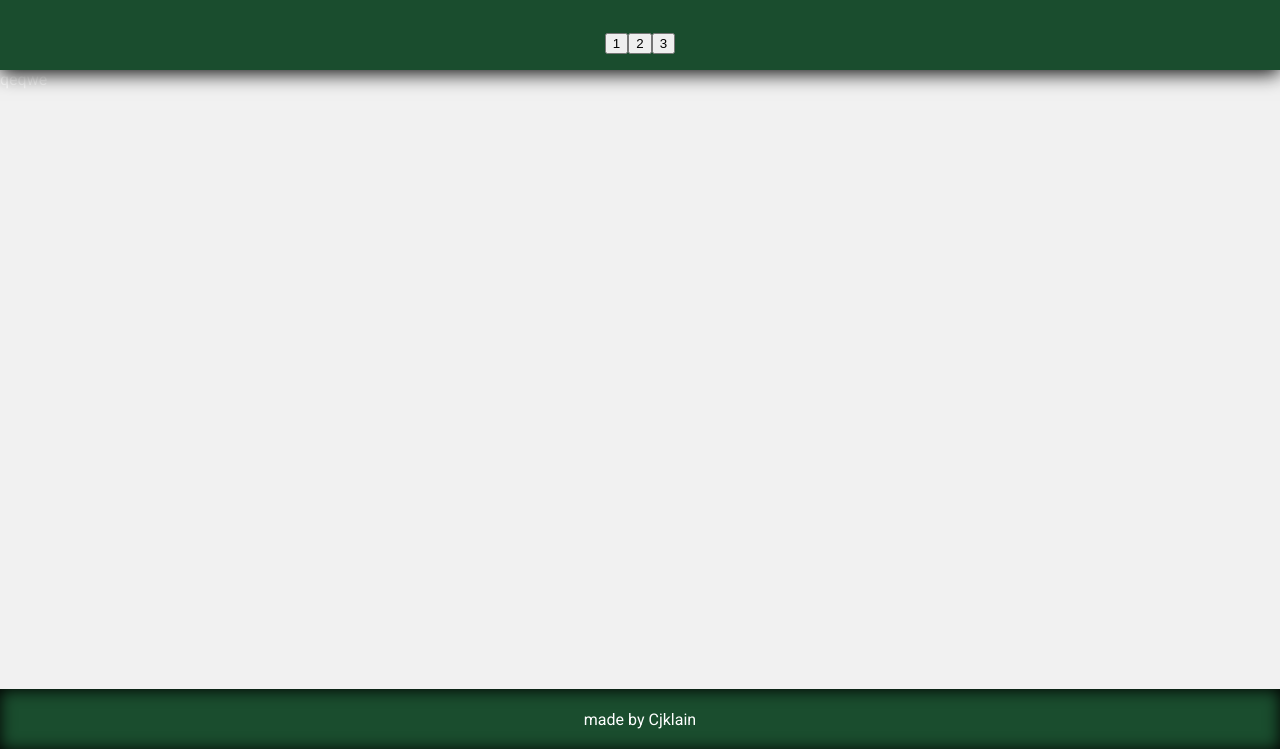
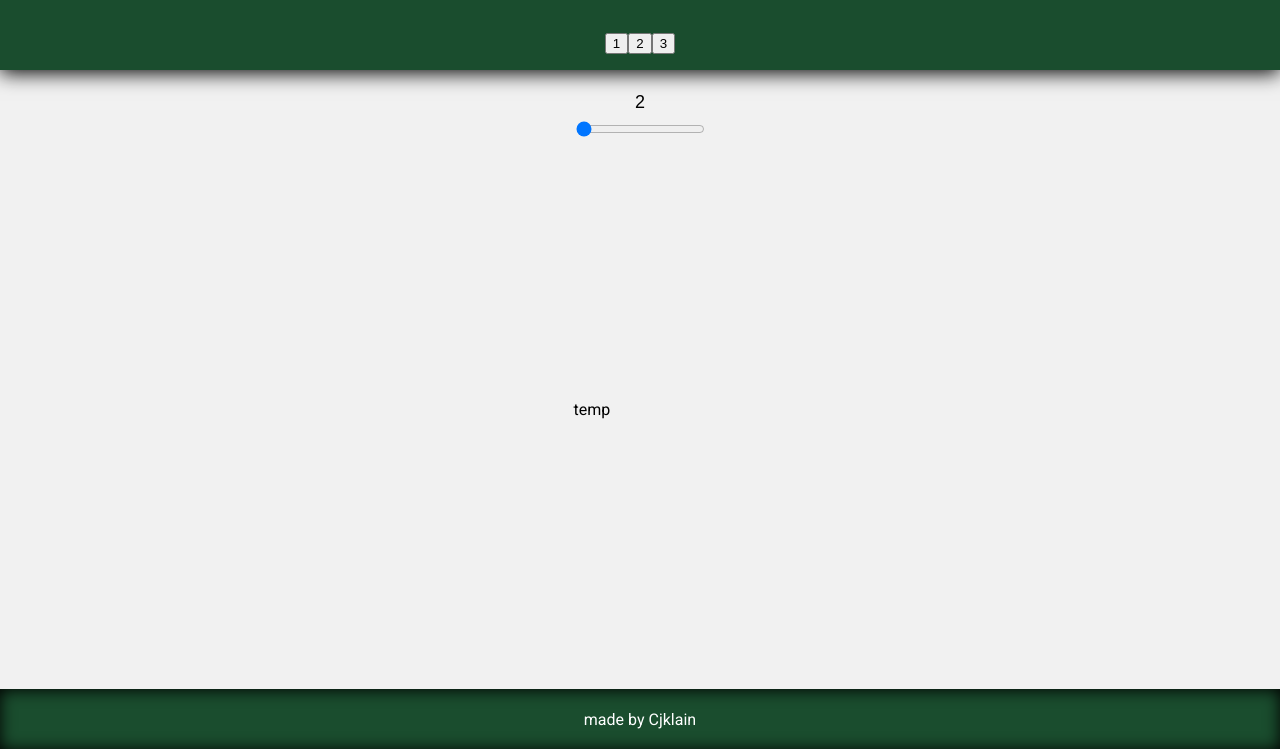
Before and after one commit to Cjklain/sorting-demo, a website: page index.html in a window 1280 px wide. Shown: the part 51-800 px from the top of the page. Drawn offline with Linux system fonts and the light colour scheme.

Commit message:
Add control input

```diff
--- a/index.html
+++ b/index.html
@@ -31,7 +31,11 @@
       </nav>
     </header>
     <main>
-      <div>qeqwe</div>
+      <div class="control">
+        <input class="value-number" type="number" min="2" max="100" value="2" id="value-number" />
+        <input type="range" min="2" max="100" value="2" step="1" id="value-range" />
+      </div>
+      <div>temp</div>
     </main>
     <footer>made by Cjklain</footer>
   </body>
--- a/style.css
+++ b/style.css
@@ -9,6 +9,7 @@
 body {
   margin: 0;
   padding: 0;
+  width: 100vw;
   height: 100vh;
   font-family: "Roboto", sans-serif;
   color: white;
@@ -33,10 +34,31 @@ nav ol {
   list-style: none;
   display: flex;
   padding: 0;
+  border: none;
 }
 
 main {
   background-color: #f1f1f1;
+  color: black;
+  display: grid;
+  grid-template-rows: 60px 1fr;
+  align-items: center;
+  justify-content: center;
+}
+
+.control {
+  padding-top: 30px;
+  display: flex;
+  flex-direction: column;
+  align-items: center;
+  gap: 5px;
+}
+
+.value-number {
+  background-color: #f1f1f1;
+  border: none;
+  font-size: 18px;
+  text-align: center;
 }
 
 footer {
@@ -46,3 +68,13 @@ footer {
   justify-content: center;
   align-items: center;
 }
+
+input::-webkit-outer-spin-button,
+input::-webkit-inner-spin-button {
+  -webkit-appearance: none;
+  margin: 0;
+}
+
+input[type="number"] {
+  -moz-appearance: textfield;
+}
```
